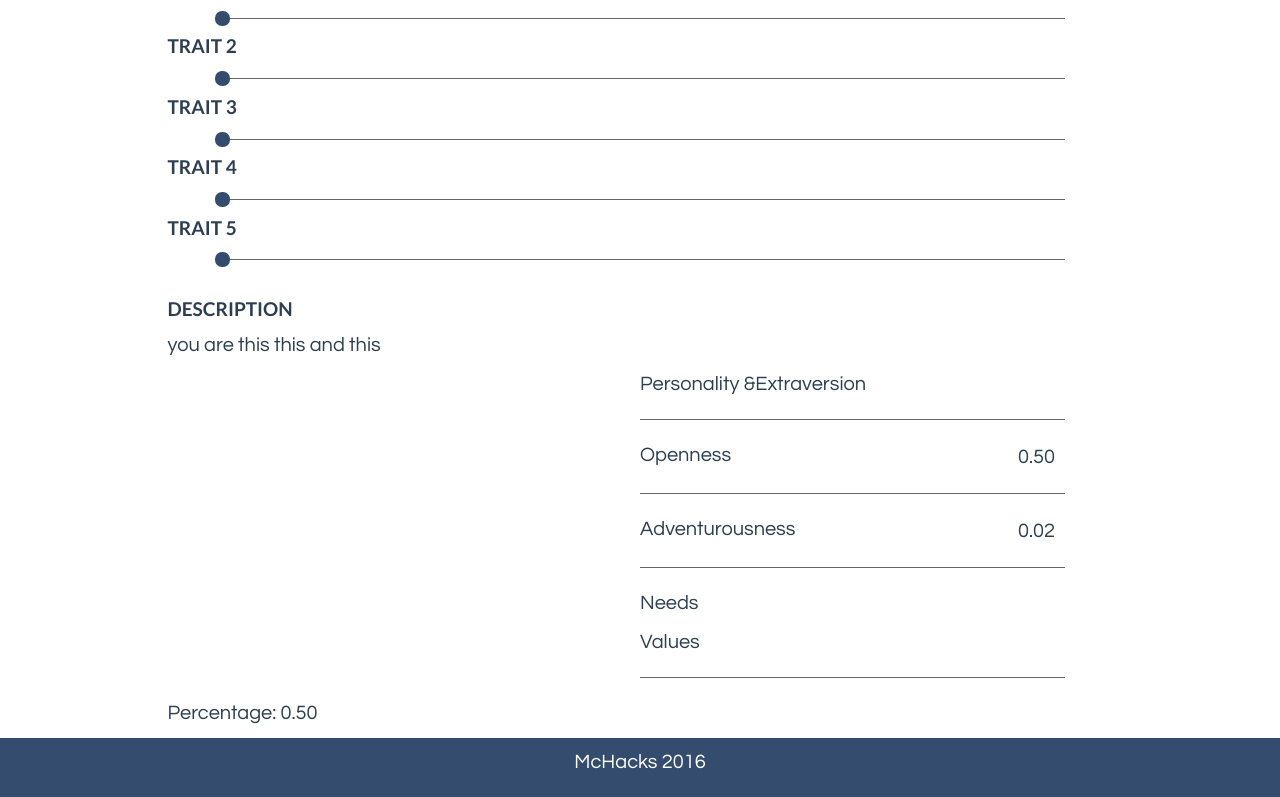
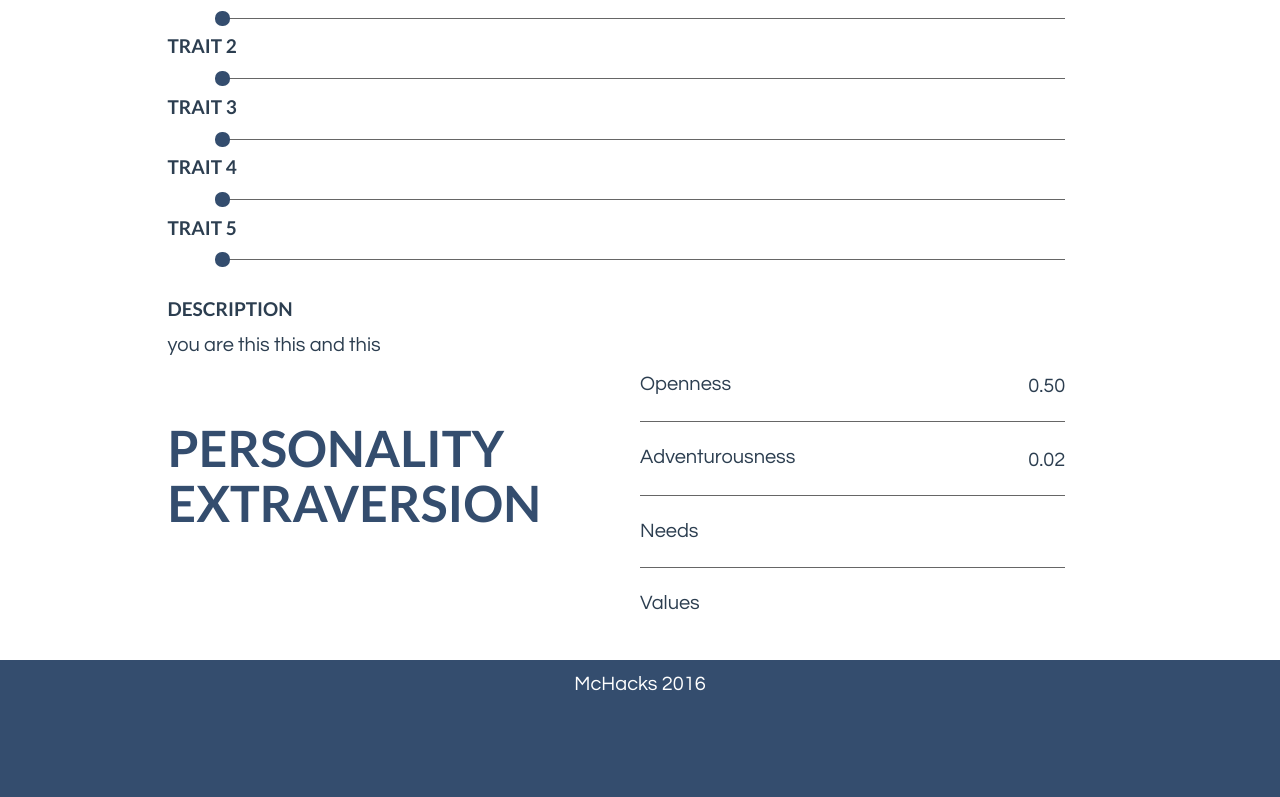
Before and after one commit to xmfan/personality_quiz, a website: page public/index.html at #/state2 in a window 1280 px wide. Shown: the part 1074-1871 px from the top of the page. After the commit the page ends 1793 px from the top, so only its background shows below. Drawn offline with nearby package versions, Linux system fonts and the light colour scheme.

Commit message:
personality result

```diff
--- a/public/css/freelancer.css
+++ b/public/css/freelancer.css
@@ -139,9 +139,17 @@ header .container {
 	text-align:left;
 }
 .right-col{
-	margin-left:90%;
-	text-align:left;
+	margin-right:5%;
+	text-align:right;
 	margin-top:-37px;
+}
+.personality-title{
+	width:50%;
+	margin-left:0;
+	position:absolute;
+	font-size:50px;
+	padding-top:30px;
+
 }
 .desc hr{
 	padding:0;
--- a/public/html/state2.html
+++ b/public/html/state2.html
@@ -37,8 +37,8 @@
                 <h4> Description </h4>
                 <p> {{ traits.text }}</p>
 
-                <p class="left-col"> {{traits.stats[0].name}} &amp{{traits.stats[0].children[0].name}} </p>
-                <hr>
+                <h2 class="personality-title"> {{traits.stats[0].name}} <br>{{traits.stats[0].children[0].name}} </h2>
+
                 <p class="left-col"> {{traits.stats[0].children[0].children[0].name}}</p>
                 <p class="right-col"> {{traits.stats[0].children[0].children[0].percentage}}</p>
                 <hr>
@@ -46,10 +46,10 @@
                 <p class="right-col"> {{traits.stats[0].children[0].children[0].children[0].percentage}}</p>
                 <hr>
                 <p class="left-col"> {{traits.stats[1].name}}</p>
+                <hr>
                 <p class="left-col"> {{traits.stats[2].name}}</p>
-                <hr>
 
-                <p> Percentage: {{ traits.stats[0].children[0].children[0].percentage }}
+               <br>
                 </p>
                     <!-- Given number between 0, 1: we should display with your circles -->
                 <!-- Use the {{}} to reference angularjs variables-->
--- a/server.js
+++ b/server.js
@@ -8,7 +8,6 @@ var express = require('express'),
     util = require('util'),
     extend = util._extend,
     request = require('request'),
-    Q = require('q'),
     async = require('async');
 
 var port = process.env.PORT || 4000;
```
